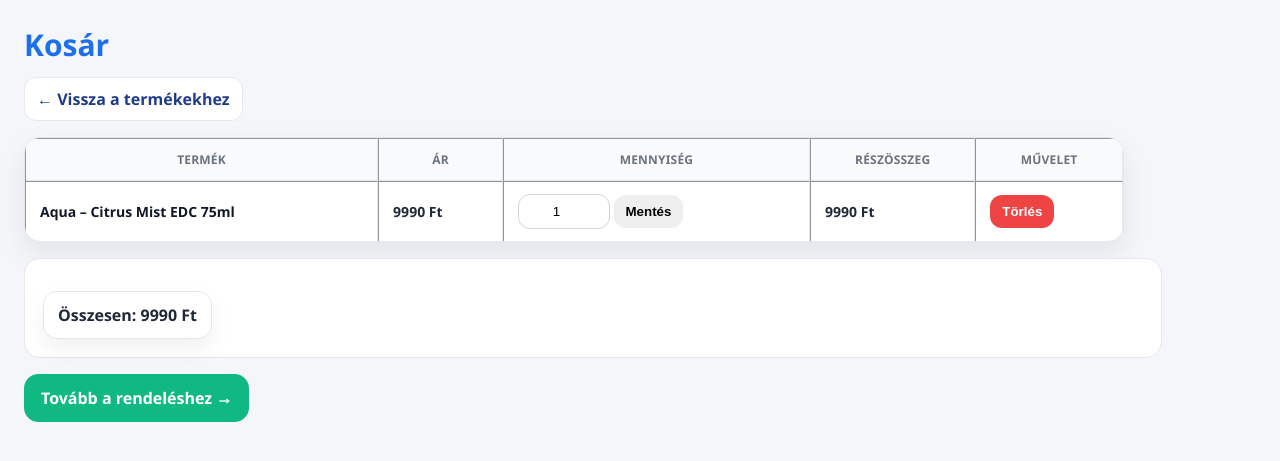
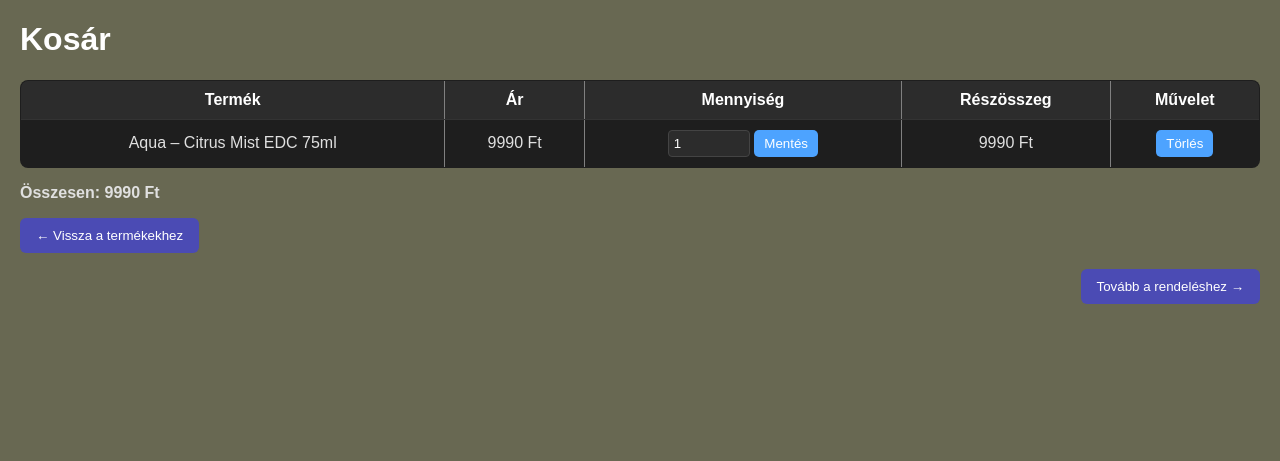
Before and after one commit to MRuzicska/PROJEKT, a PHP site: page /cart.php in a window 1280 px wide. Shown: the top 461 px of the page. Run offline with PHP 8.4, Linux system fonts and the light colour scheme; a user stored in the database is signed in; data comes from the database, SQL or seed files in the repository.

Commit message:
css alakitas

```diff
--- a/parfum-webshop/cart.php
+++ b/parfum-webshop/cart.php
@@ -83,7 +83,7 @@ foreach ($items as $it) $total += (int)$it['price'] * (int)$it['quantity'];
 <body>
 
 <h1>Kosár</h1>
-<p><a href="index.php">← Vissza a termékekhez</a></p>
+
 
 <?php if (!$items): ?>
   <p>A kosár üres.</p>
@@ -94,6 +94,7 @@ foreach ($items as $it) $total += (int)$it['price'] * (int)$it['quantity'];
       $sub = (int)$it['price'] * (int)$it['quantity'];
     ?>
       <tr>
+
         <td><?=h($it['brand'])?> – <?=h($it['name'])?></td>
         <td><?= (int)$it['price'] ?> Ft</td>
         <td>
@@ -115,9 +116,9 @@ foreach ($items as $it) $total += (int)$it['price'] * (int)$it['quantity'];
       </tr>
     <?php endforeach; ?>
   </table>
-
   <p><strong>Összesen: <?=$total?> Ft</strong></p>
-  <p><a href="checkout.php">Tovább a rendeléshez →</a></p>
+  <p><a href="index.php"><button class="btnn"> ← Vissza a termékekhez </button> </a></p>
+  <p><a href="checkout.php"> <button class="btn"> Tovább a rendeléshez → </button> </a></p>
 <?php endif; ?>
 </body>
 </html>
--- a/parfum-webshop/css/cart.css
+++ b/parfum-webshop/css/cart.css
@@ -1,181 +1,80 @@
-body{
-  background: #f4f6f9;
-  color: #1f2937;
-  font-family: "Segoe UI", Arial, sans-serif;
-  margin: 0;
-  padding: 24px;
+body {
+  background-color: #686852;
+  color: #e0e0e0;
+  font-family: Arial, sans-serif;
+  margin: 20px;
 }
 
-/* Title */
-h1{
-  margin: 0 0 12px 0;
-  font-size: 30px;
-  font-weight: 900;
-  color: #1f6feb;
+h1 {
+  color: #ffffff;
 }
 
-/* Back link block */
-body > p:first-of-type{
-  margin: 0 0 16px 0;
-}
-body > p:first-of-type a{
-  display: inline-flex;
-  align-items: center;
-  gap: 8px;
-  padding: 10px 12px;
-  border-radius: 12px;
-  background: #ffffff;
-  border: 1px solid #e5e7eb;
+a {
+  color: #4da3ff;
   text-decoration: none;
-  font-weight: 800;
-  color: #1f3b8a;
-}
-body > p:first-of-type a:hover{
-  background: #eef2ff;
 }
 
-/* Empty cart message */
-body > p:nth-of-type(2){
-  background: #ffffff;
-  border: 1px solid #e5e7eb;
-  border-radius: 16px;
-  padding: 18px;
-  width: min(1100px, 96vw);
+a:hover {
+  text-decoration: underline;
 }
 
-/* Table wrapper feel */
-table{
-  width: min(1100px, 96vw);
-  border-collapse: separate !important;
-  border-spacing: 0;
-  background: #ffffff;
-  border: 1px solid #e5e7eb !important;
-  border-radius: 16px;
+table {
+  width: 100%;
+  border-collapse: collapse;
+  background-color: #1e1e1e;
+  border-radius: 8px;
   overflow: hidden;
-  box-shadow: 0 12px 30px rgba(16, 24, 40, 0.08);
 }
 
-/* Remove old HTML border look */
-table[border="1"]{
-  border: 1px solid #e5e7eb !important;
+th {
+  background-color: #2c2c2c;
+  color: #ffffff;
 }
 
-/* Header row */
-th{
-  background: #f9fafb;
-  font-size: 12px;
-  letter-spacing: .2px;
-  text-transform: uppercase;
-  color: #6b7280;
-  font-weight: 900;
-  padding: 12px 14px;
-  border-bottom: 1px solid #e5e7eb;
+td, th {
+  padding: 10px;
+  text-align: center;
+  border-bottom: 1px solid #333;
 }
 
-/* Cells */
-td{
-  padding: 12px 14px;
-  border-bottom: 1px solid #eef2f7;
-  vertical-align: middle;
-  font-size: 14px;
+tr:hover {
+  background-color: #2a2a2a;
 }
 
-/* Last row border */
-tr:last-child td{
-  border-bottom: none;
-}
-
-/* Product cell emphasis */
-td:first-child{
-  font-weight: 800;
-  color: #111827;
-}
-
-/* Price + subtotal columns align a bit nicer */
-td:nth-child(2),
-td:nth-child(4){
-  white-space: nowrap;
-  font-weight: 800;
-}
-
-/* Quantity input */
-input[type="number"]{
-  padding: 9px 10px;
-  border-radius: 12px;
-  border: 1px solid #d1d5db;
-  background: #fff;
-  outline: none;
-  text-align: center;
-}
-input[type="number"]:focus{
-  border-color: #1f6feb;
-  box-shadow: 0 0 0 4px rgba(31, 111, 235, 0.12);
-}
-
-/* Buttons default */
-button{
-  padding: 9px 12px;
-  border-radius: 12px;
+button {
+  background-color: #4da3ff;
+  color: white;
   border: none;
-  font-weight: 900;
+  padding: 6px 10px;
+  border-radius: 5px;
   cursor: pointer;
 }
 
-/* "Mentés" (update) button: blue */
-form input[name="action"][value="update"] + input + button{
-  background: #1f6feb;
-  color: #fff;
-}
-form input[name="action"][value="update"] + input + button:hover{
-  background: #1857b8;
+button:hover {
+  background-color: #357acc;
 }
 
-/* "Törlés" (delete) button: red */
-form input[name="action"][value="delete"] + input + button{
-  background: #ef4444;
-  color: #fff;
-}
-form input[name="action"][value="delete"] + input + button:hover{
-  background: #dc2626;
+input[type="number"] {
+  background-color: #2c2c2c;
+  color: white;
+  border: 1px solid #444;
+  padding: 5px;
+  border-radius: 4px;
 }
 
-/* Total line */
-p strong{
-  display: inline-block;
-  margin-top: 14px;
-  padding: 12px 14px;
-  border-radius: 14px;
-  background: #ffffff;
-  border: 1px solid #e5e7eb;
-  box-shadow: 0 10px 24px rgba(16, 24, 40, 0.06);
-  font-size: 16px;
+.btn {
+  padding: 10px 16px;
+  background-color: rgb(75, 75, 180);
+  color: white;
+  float: right;
+  border-radius: 6px;
+  transition: 0.2s;
 }
-
-/* Checkout link (last link) */
-body > p:last-of-type a{
-  display: inline-flex;
-  align-items: center;
-  justify-content: center;
-  padding: 12px 16px;
-  border-radius: 14px;
-  background: #10b981;
-  color: #ffffff;
-  font-weight: 950;
+.btnn {
+   padding: 10px 16px;
+  background-color: rgb(75, 75, 180);
+  color: white;
   text-decoration: none;
-  border: 1px solid #10b981;
+  border-radius: 6px;
+  transition: 0.2s;
 }
-body > p:last-of-type a:hover{
-  background: #059669;
-}
-
-/* Mobile: make table scrollable */
-@media (max-width: 820px){
-  body{
-    padding: 16px;
-  }
-  table{
-    display: block;
-    overflow-x: auto;
-    -webkit-overflow-scrolling: touch;
-  }
-}
--- a/parfum-webshop/css/orders.css
+++ b/parfum-webshop/css/orders.css
@@ -50,7 +50,7 @@ table{
   width: min(1000px, 96vw);
   border-collapse: separate !important;
   border-spacing: 0;
-  background: #ffffff;
+  background: #6b7280;
   border: 1px solid #e5e7eb !important;
   border-radius: 16px;
   overflow: hidden;
```
Also changed, not shown: parfum-webshop/checkout.php (+10 -3 lines), parfum-webshop/css/checkout.css (+17 -4 lines).
